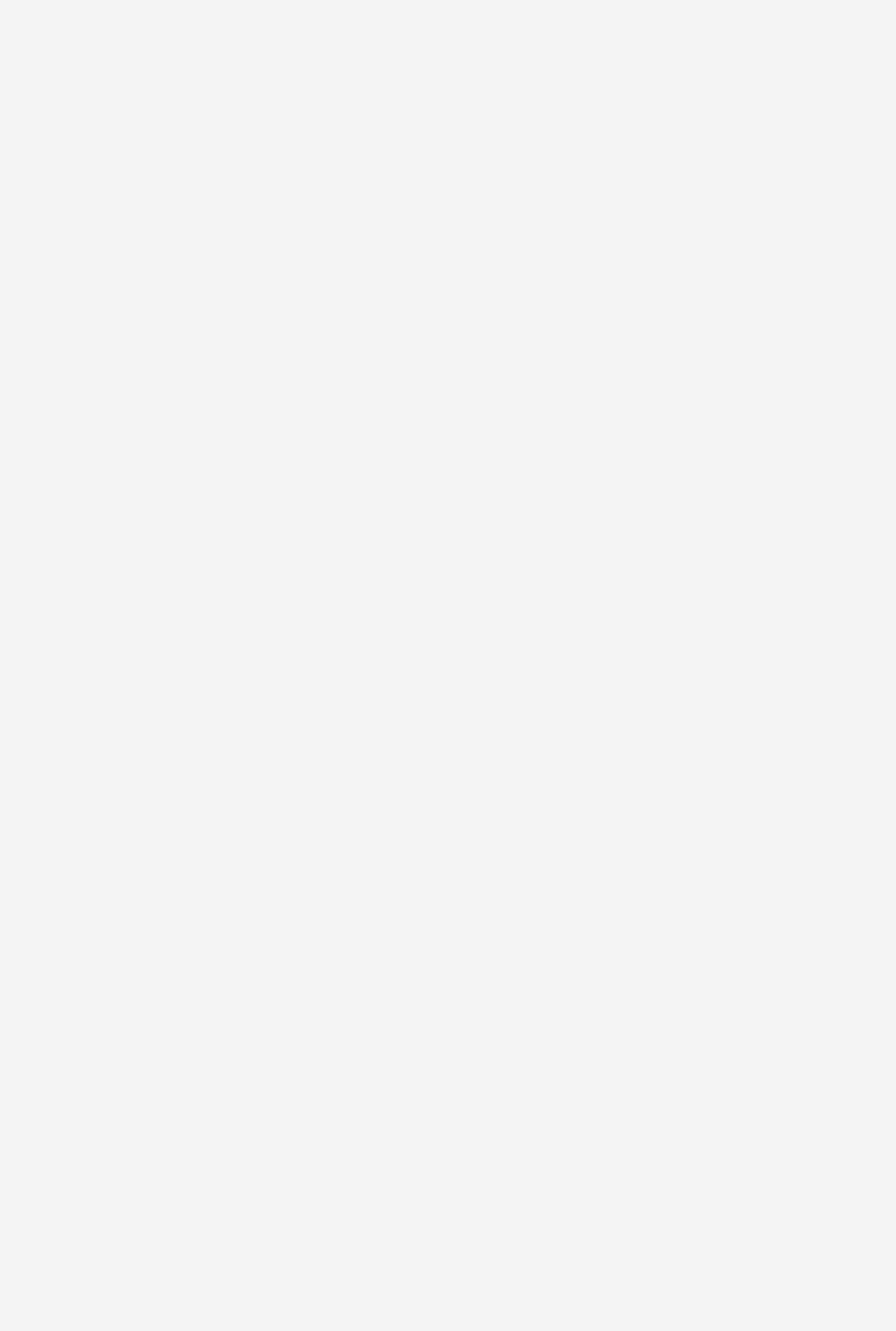
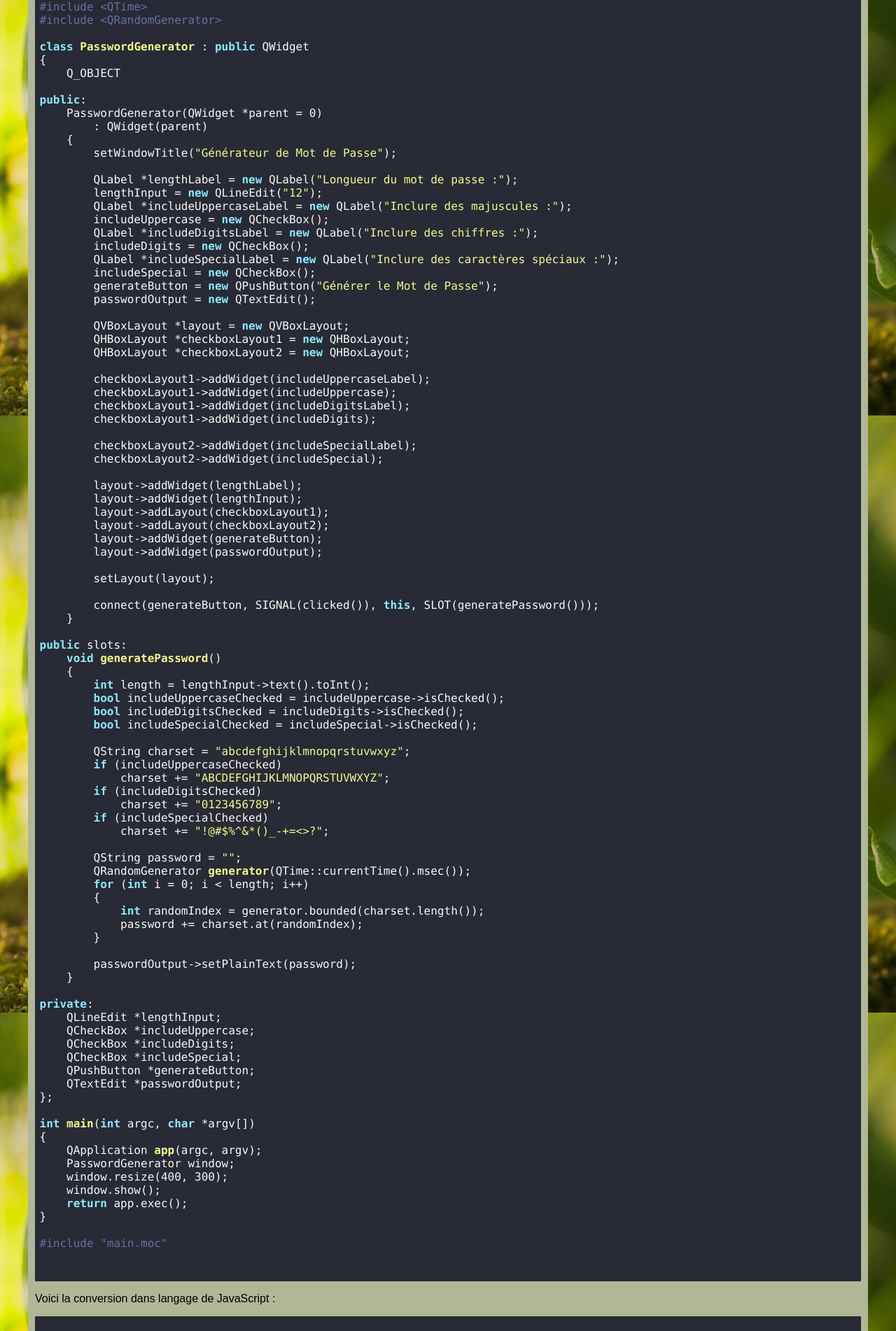
Before and after one commit to EdwardDominique/Green-IT, a React (Create React App) app in the folder Front end/front-end/: page /BassidikiHAIDARA in a window 1280 px wide. Shown: the part 2793-4695 px from the top of the page at 70% size. Before the commit the page ends 2645 px from the top, so only its background shows below. Built offline with nearby package versions, Linux system fonts and the light colour scheme.

Commit message:
ajout projet bassi

```diff
--- a/Front end/front-end/src/pages/projects/BassidikiHAIDARA.js
+++ b/Front end/front-end/src/pages/projects/BassidikiHAIDARA.js
@@ -3,6 +3,7 @@ import { useNavigate } from 'react-router-dom';
 import './Project.css';
 import { Light as SyntaxHighlighter } from 'react-syntax-highlighter';
 import { dracula } from 'react-syntax-highlighter/dist/esm/styles/hljs';
+import result from '../../pictures/BassiResultat.png';
 
 
 
@@ -111,20 +112,243 @@ int main()
                 </section>
                 <section id="sub-section">
                     <h2>Résultats des conversion vers les autres langages</h2>
-                    <p>La stylisation est une partie essentielle de tout projet web. Pour notre site, nous avons créé des fichiers CSS séparés pour chaque composant de page et les avons importés pour appliquer le style. Cette approche a rendu la gestion des styles assez simple et organisée.</p>
-                </section>
+                    <p>Voici la conversion dans langage de C++ :</p>
+                    <SyntaxHighlighter language="cpp" style={dracula}>
+        {`
+#include <QApplication>
+#include <QWidget>
+#include <QVBoxLayout>
+#include <QHBoxLayout>
+#include <QLabel>
+#include <QLineEdit>
+#include <QPushButton>
+#include <QCheckBox>
+#include <QTextEdit>
+#include <QTime>
+#include <QRandomGenerator>
+
+class PasswordGenerator : public QWidget
+{
+    Q_OBJECT
+
+public:
+    PasswordGenerator(QWidget *parent = 0)
+        : QWidget(parent)
+    {
+        setWindowTitle("Générateur de Mot de Passe");
+
+        QLabel *lengthLabel = new QLabel("Longueur du mot de passe :");
+        lengthInput = new QLineEdit("12");
+        QLabel *includeUppercaseLabel = new QLabel("Inclure des majuscules :");
+        includeUppercase = new QCheckBox();
+        QLabel *includeDigitsLabel = new QLabel("Inclure des chiffres :");
+        includeDigits = new QCheckBox();
+        QLabel *includeSpecialLabel = new QLabel("Inclure des caractères spéciaux :");
+        includeSpecial = new QCheckBox();
+        generateButton = new QPushButton("Générer le Mot de Passe");
+        passwordOutput = new QTextEdit();
+
+        QVBoxLayout *layout = new QVBoxLayout;
+        QHBoxLayout *checkboxLayout1 = new QHBoxLayout;
+        QHBoxLayout *checkboxLayout2 = new QHBoxLayout;
+
+        checkboxLayout1->addWidget(includeUppercaseLabel);
+        checkboxLayout1->addWidget(includeUppercase);
+        checkboxLayout1->addWidget(includeDigitsLabel);
+        checkboxLayout1->addWidget(includeDigits);
+
+        checkboxLayout2->addWidget(includeSpecialLabel);
+        checkboxLayout2->addWidget(includeSpecial);
+
+        layout->addWidget(lengthLabel);
+        layout->addWidget(lengthInput);
+        layout->addLayout(checkboxLayout1);
+        layout->addLayout(checkboxLayout2);
+        layout->addWidget(generateButton);
+        layout->addWidget(passwordOutput);
+
+        setLayout(layout);
+
+        connect(generateButton, SIGNAL(clicked()), this, SLOT(generatePassword()));
+    }
+
+public slots:
+    void generatePassword()
+    {
+        int length = lengthInput->text().toInt();
+        bool includeUppercaseChecked = includeUppercase->isChecked();
+        bool includeDigitsChecked = includeDigits->isChecked();
+        bool includeSpecialChecked = includeSpecial->isChecked();
+
+        QString charset = "abcdefghijklmnopqrstuvwxyz";
+        if (includeUppercaseChecked)
+            charset += "ABCDEFGHIJKLMNOPQRSTUVWXYZ";
+        if (includeDigitsChecked)
+            charset += "0123456789";
+        if (includeSpecialChecked)
+            charset += "!@#$%^&*()_-+=<>?";
+
+        QString password = "";
+        QRandomGenerator generator(QTime::currentTime().msec());
+        for (int i = 0; i < length; i++)
+        {
+            int randomIndex = generator.bounded(charset.length());
+            password += charset.at(randomIndex);
+        }
+
+        passwordOutput->setPlainText(password);
+    }
+
+private:
+    QLineEdit *lengthInput;
+    QCheckBox *includeUppercase;
+    QCheckBox *includeDigits;
+    QCheckBox *includeSpecial;
+    QPushButton *generateButton;
+    QTextEdit *passwordOutput;
+};
+
+int main(int argc, char *argv[])
+{
+    QApplication app(argc, argv);
+    PasswordGenerator window;
+    window.resize(400, 300);
+    window.show();
+    return app.exec();
+}
+
+#include "main.moc"
+
+        `}
+    </SyntaxHighlighter>
+    <p>Voici la conversion dans langage de JavaScript :</p>
+                    <SyntaxHighlighter language="javascript" style={dracula}>
+        {`
+        function generatePassword() {
+            const length = parseInt(document.getElementById("length").value);
+            let characters = 'abcdefghijklmnopqrstuvwxyz';
+
+            if (document.getElementById("includeUppercase").checked) {
+                characters += 'ABCDEFGHIJKLMNOPQRSTUVWXYZ';
+            }
+            if (document.getElementById("includeDigits").checked) {
+                characters += '0123456789';
+            }
+            if (document.getElementById("includeSpecial").checked) {
+                characters += '!@#$%^&*()_-+=<>?';
+            }
+
+            let password = '';
+
+            for (let i = 0; i < length; i++) {
+                const randomIndex = Math.floor(Math.random() * characters.length);
+                password += characters.charAt(randomIndex);
+            }
+
+            document.getElementById("password").textContent = password;
+
+            // Réinitialiser les variables sensibles
+            length = 0;
+            characters = '';
+            password = '';
+        }
 
 
+        `}
+    </SyntaxHighlighter>
+    <p>Et voici la conversion dans langage de Python :</p>
+                    <SyntaxHighlighter language="pyhton" style={dracula}>
+        {`
+        import tkinter as tk
+        from tkinter import ttk
+        import random
+        import string
 
+        def generate_password():
+            length = int(length_var.get())
+            include_uppercase = uppercase_var.get()
+            include_digits = digits_var.get()
+            include_special = special_var.get()
 
+            characters = string.ascii_lowercase
 
+            if include_uppercase:
+                characters += string.ascii_uppercase
+            if include_digits:
+                characters += string.digits
+            if include_special:
+                characters += '!@#$%^&*()_-+=<>?'
 
+            password = ''.join(random.choice(characters) for _ in range(length))
+            password_var.set(password)
 
+        # Créer la fenêtre principale
+        root = tk.Tk()
+        root.title("Générateur de Mot de Passe")
 
+        # Créer un cadre
+        frame = ttk.Frame(root)
+        frame.grid(row=0, column=0, padx=10, pady=10)
 
+        # Options de personnalisation
+        length_label = ttk.Label(frame, text="Longueur du mot de passe:")
+        length_label.grid(row=0, column=0, sticky='w')
 
+        length_var = tk.StringVar(value="12")
+        length_entry = ttk.Entry(frame, textvariable=length_var)
+        length_entry.grid(row=0, column=1)
 
+        uppercase_var = tk.BooleanVar(value=True)
+        uppercase_check = ttk.Checkbutton(frame, text="Inclure des majuscules", variable=uppercase_var)
+        uppercase_check.grid(row=1, column=0, columnspan=2, sticky='w')
 
+        digits_var = tk.BooleanVar(value=True)
+        digits_check = ttk.Checkbutton(frame, text="Inclure des chiffres", variable=digits_var)
+        digits_check.grid(row=2, column=0, columnspan=2, sticky='w')
+
+        special_var = tk.BooleanVar(value=True)
+        special_check = ttk.Checkbutton(frame, text="Inclure des caractères spéciaux", variable=special_var)
+        special_check.grid(row=3, column=0, columnspan=2, sticky='w')
+
+        # Bouton pour générer le mot de passe
+        generate_button = ttk.Button(frame, text="Générer le Mot de Passe", command=generate_password)
+        generate_button.grid(row=4, column=0, columnspan=2, pady=10)
+
+        # Champ pour afficher le mot de passe généré
+        password_var = tk.StringVar()
+        password_label = ttk.Label(frame, text="Mot de passe généré:")
+        password_label.grid(row=5, column=0, sticky='w')
+
+        password_entry = ttk.Entry(frame, textvariable=password_var)
+        password_entry.grid(row=5, column=1)
+
+        root.mainloop()
+
+        `}
+    </SyntaxHighlighter>
+                </section>
+    <section id="sub-section">
+                    <h2>Test et conclusion</h2>
+                    <p>Nous allons comparer Python, C++, et JavaScript en tenant compte de certains facteurs environnementaux clés.</p>
+                <section>
+                    <h3>Consommation de mémoire</h3>
+                    <p>Python, JavaScript, et C++ ont des comportements variés en termes de consommation de mémoire, en fonction de l'implémentation et de l'utilisation spécifiques.
+C++ peut être plus efficace en gestion de mémoire que Python et JavaScript.</p>
+                    <h3>Vitesse d'exécution</h3>
+                    <p>C++ est généralement plus rapide que Python et JavaScript en raison de sa compilation.
+JavaScript est souvent interprété, ce qui le rend moins rapide que les langages compilés.
+Python peut être plus lent que C++ et JavaScript dans certaines situations.</p>
+                    <h3>Utilisation des bibliothèques</h3>
+                    <p>Python, JavaScript, et C++ disposent de bibliothèques et de frameworks étendus, permettant un développement rapide et une meilleure réutilisation du code.</p>
+                    <h3>Efficacité énergétique</h3>
+                    <p>C++ a tendance à être plus efficace en termes d'utilisation de l'énergie en raison de sa vitesse d'exécution et de sa gestion de la mémoire.
+Python et JavaScript peuvent consommer plus d'énergie en raison de leurs surcharges d'exécution et de gestion automatique de la mémoire.</p>
+<h3>Conclusion</h3>
+                    <p>Pour une comparaison plus précise, voici un tableau récapitulatif basé sur une échelle de 1 à 10 (10 étant le meilleur score) pour chaque facteur environnemental, en fonction de différents cas d'utilisation :</p>
+                    <img  src={result} alt="resultat" style={{ transform: 'scale(0.6)', borderRadius: '25px' }}/>
+                    <p>Le choix du langage de programmation le plus respectueux de l'environnement dépendra des besoins spécifiques du projet en cours, de la capacité à optimiser le code et des ressources matérielles disponibles.Le C++ semble avoir un avantage sur les autres langages en termes d'efficacité énergétique, mais il faut également tenir compte d'autres facteurs tels que la facilité de développement et la disponibilité des compétences en programmation.</p>
+                </section>
+    </section>
 
         </div>
     );
```
Also changed, not shown: Front end/front-end/src/pictures/BassiResultat.png (added).
